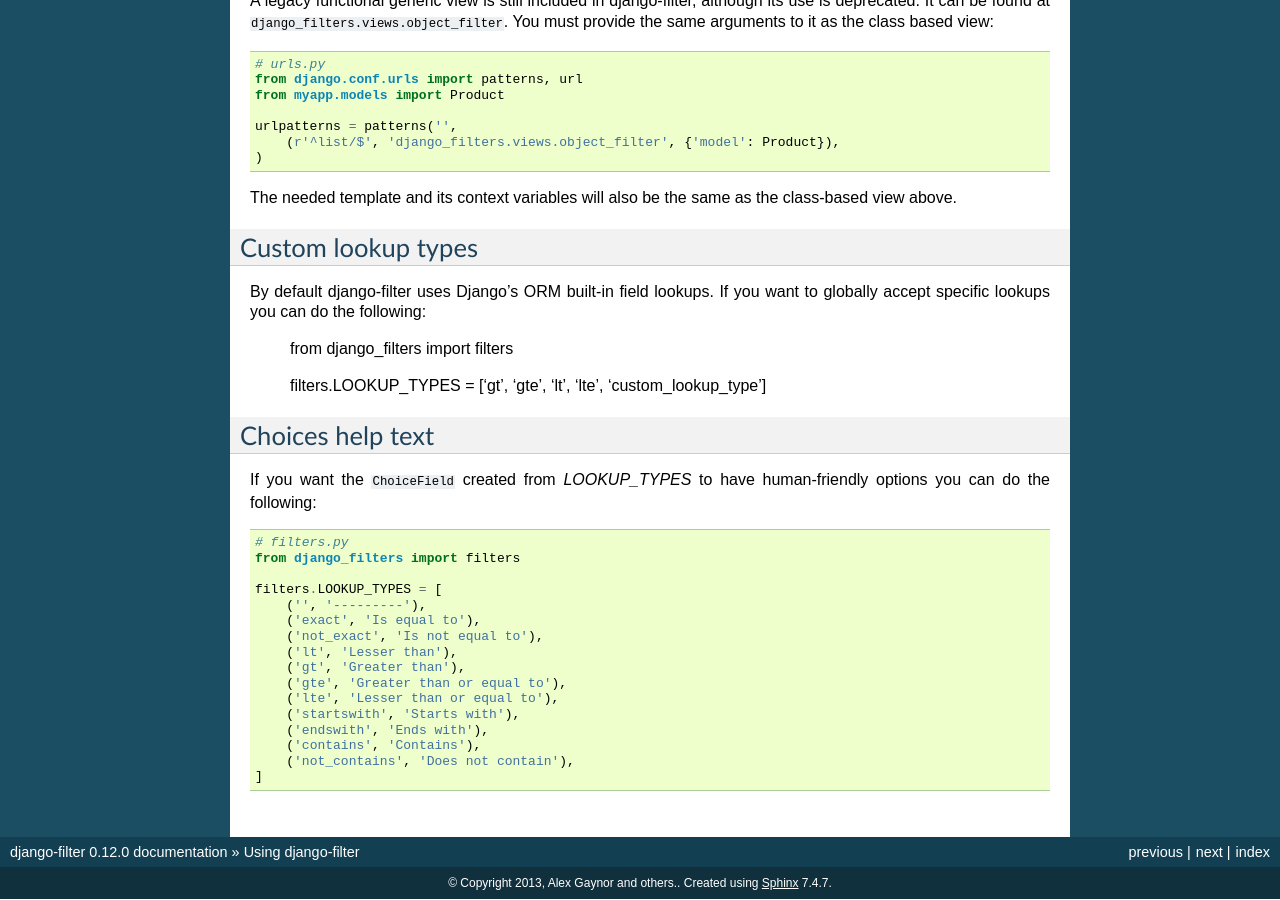
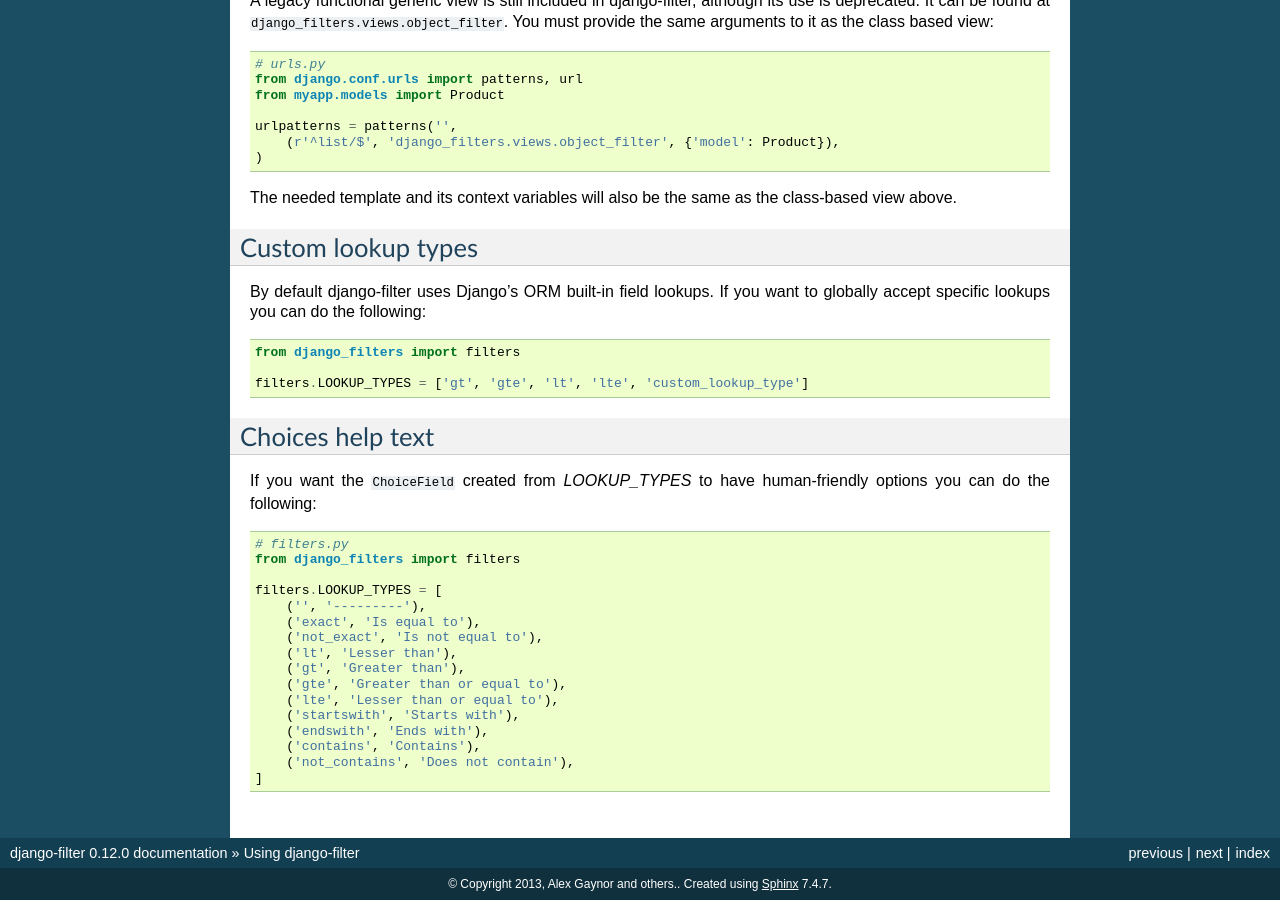
Before and after one commit to carltongibson/django-filter, a Sphinx documentation site: the page built from docs/usage.txt, in a window 1280 px wide and 900 px high, scrolled down 5725 px. Built offline with Sphinx 7.4.7, drawn with Linux system fonts in a browser that asks for light colours.

```diff
--- a/docs/usage.txt
+++ b/docs/usage.txt
@@ -369,7 +369,7 @@ class-based view above.
 Custom lookup types
 -------------------
 
-By default django-filter uses Django's ORM built-in field lookups. If you want to globally accept specific lookups you can do the following:
+By default django-filter uses Django's ORM built-in field lookups. If you want to globally accept specific lookups you can do the following::
 
     from django_filters import filters
 
@@ -378,9 +378,7 @@ By default django-filter uses Django's ORM built-in field lookups. If you want t
 Choices help text
 -----------------
 
-If you want the ``ChoiceField`` created from `LOOKUP_TYPES` to have human-friendly options you can do the following:
-
-::
+If you want the ``ChoiceField`` created from `LOOKUP_TYPES` to have human-friendly options you can do the following::
 
     # filters.py
     from django_filters import filters
```
